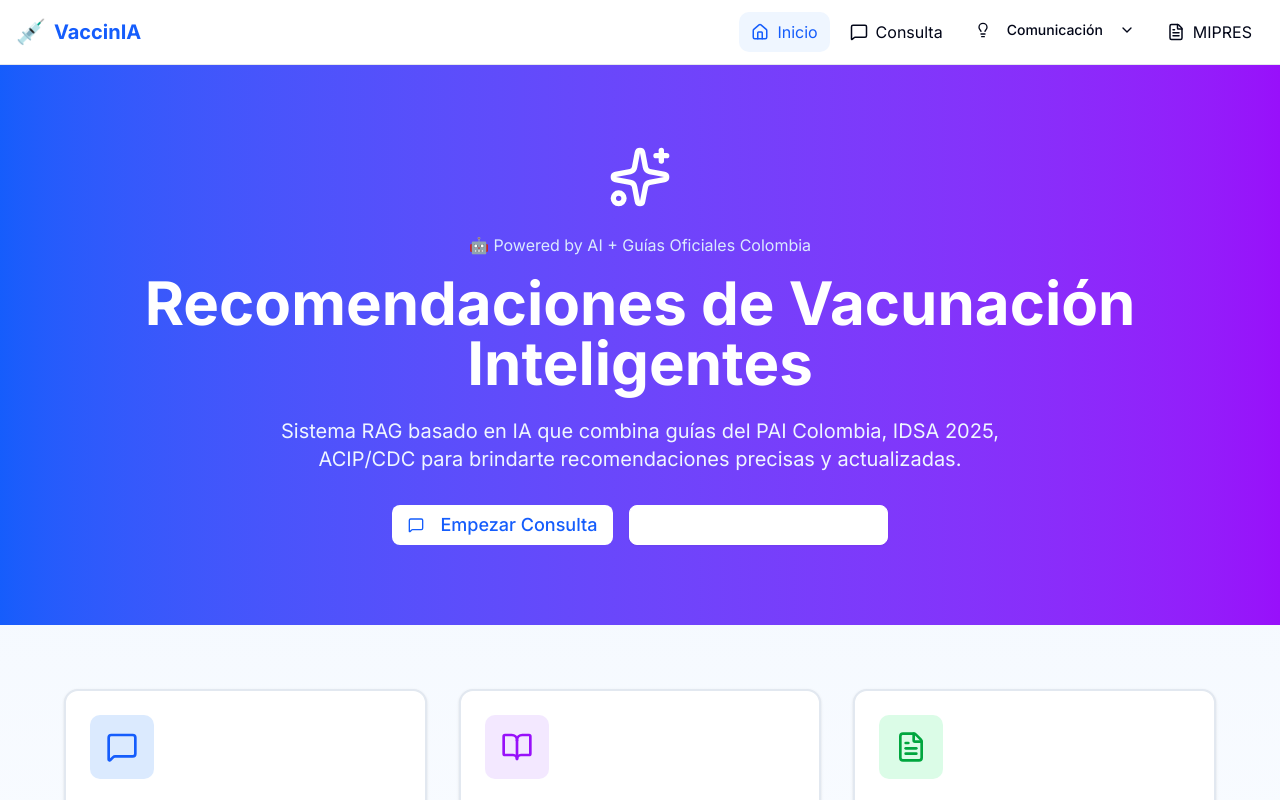
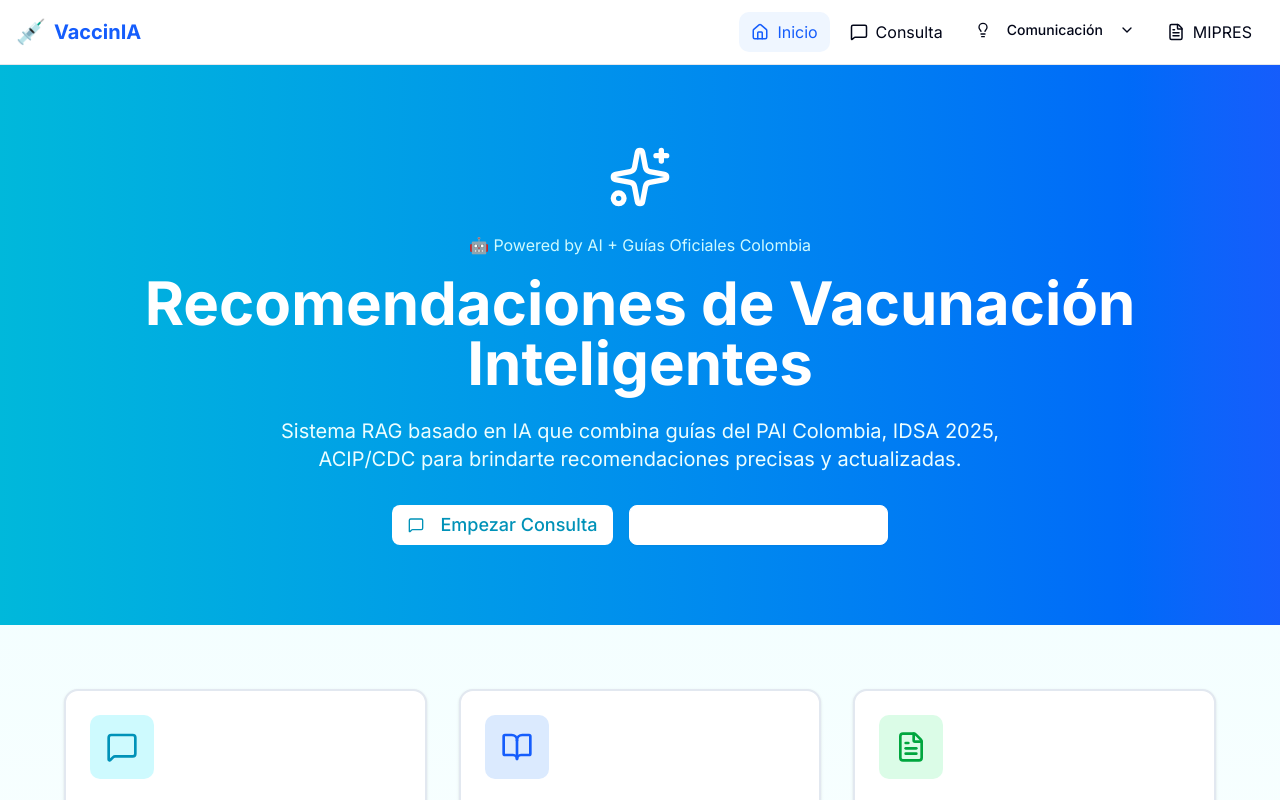
Before and after one commit to felipegutierr350/vaccinia-web, a Next.js app: page / in a window 1280 px wide. Shown: the top 800 px of the page. Built offline with nearby package versions, Linux system fonts and the light colour scheme.

Commit message:
fix: colores cyan correctos + texto botón comunicación

```diff
--- a/app/page.tsx
+++ b/app/page.tsx
@@ -7,25 +7,25 @@ import { MessageSquare, BookOpen, FileText, Sparkles } from "lucide-react";
 
 export default function Home() {
   return (
-    <div className="min-h-screen bg-gradient-to-b from-blue-50 to-white">
+    <div className="min-h-screen bg-gradient-to-b from-cyan-50 to-white">
       {/* Hero Section */}
-      <div className="bg-gradient-to-r from-blue-600 to-purple-600 text-white py-12 md:py-20">
+      <div className="bg-gradient-to-r from-cyan-500 to-blue-600 text-white py-12 md:py-20">
         <div className="container mx-auto px-4 text-center">
           <div className="flex justify-center mb-4 md:mb-6">
             <Sparkles className="h-12 w-12 md:h-16 md:w-16" />
           </div>
-          <div className="text-sm md:text-base mb-3 md:mb-4 text-blue-100">
+          <div className="text-sm md:text-base mb-3 md:mb-4 text-cyan-100">
             🤖 Powered by AI + Guías Oficiales Colombia
           </div>
           <h1 className="text-3xl sm:text-4xl md:text-6xl font-bold mb-4 md:mb-6">
             Recomendaciones de Vacunación Inteligentes
           </h1>
-          <p className="text-base md:text-xl max-w-3xl mx-auto mb-6 md:mb-8 text-blue-50 px-4">
+          <p className="text-base md:text-xl max-w-3xl mx-auto mb-6 md:mb-8 text-cyan-50 px-4">
             Sistema RAG basado en IA que combina guías del PAI Colombia, IDSA 2025, ACIP/CDC para brindarte recomendaciones precisas y actualizadas.
           </p>
           <div className="flex flex-col sm:flex-row gap-3 md:gap-4 justify-center px-4">
             <Link href="/consulta">
-              <Button size="lg" className="w-full sm:w-auto bg-white text-blue-600 hover:bg-blue-50 text-base md:text-lg px-6 md:px-8">
+              <Button size="lg" className="w-full sm:w-auto bg-white text-cyan-600 hover:bg-cyan-50 text-base md:text-lg px-6 md:px-8">
                 <MessageSquare className="mr-2 h-5 w-5" />
                 Empezar Consulta
               </Button>
@@ -45,10 +45,10 @@ export default function Home() {
         <div className="grid grid-cols-1 md:grid-cols-3 gap-4 md:gap-8 max-w-6xl mx-auto">
           {/* Consulta IA */}
           <Link href="/consulta" className="block">
-            <Card className="h-full hover:shadow-lg transition-shadow cursor-pointer border-2 hover:border-blue-500">
+            <Card className="h-full hover:shadow-lg transition-shadow cursor-pointer border-2 hover:border-cyan-500">
               <CardHeader>
-                <div className="w-12 h-12 md:w-16 md:h-16 bg-blue-100 rounded-lg flex items-center justify-center mb-3 md:mb-4">
-                  <MessageSquare className="h-6 w-6 md:h-8 md:w-8 text-blue-600" />
+                <div className="w-12 h-12 md:w-16 md:h-16 bg-cyan-100 rounded-lg flex items-center justify-center mb-3 md:mb-4">
+                  <MessageSquare className="h-6 w-6 md:h-8 md:w-8 text-cyan-600" />
                 </div>
                 <CardTitle className="text-lg md:text-xl">Consulta de IA</CardTitle>
                 <CardDescription className="text-sm md:text-base">
@@ -65,10 +65,10 @@ export default function Home() {
 
           {/* Tips Comunicación */}
           <Link href="/comunicacion" className="block">
-            <Card className="h-full hover:shadow-lg transition-shadow cursor-pointer border-2 hover:border-purple-500">
+            <Card className="h-full hover:shadow-lg transition-shadow cursor-pointer border-2 hover:border-blue-500">
               <CardHeader>
-                <div className="w-12 h-12 md:w-16 md:h-16 bg-purple-100 rounded-lg flex items-center justify-center mb-3 md:mb-4">
-                  <BookOpen className="h-6 w-6 md:h-8 md:w-8 text-purple-600" />
+                <div className="w-12 h-12 md:w-16 md:h-16 bg-blue-100 rounded-lg flex items-center justify-center mb-3 md:mb-4">
+                  <BookOpen className="h-6 w-6 md:h-8 md:w-8 text-blue-600" />
                 </div>
                 <CardTitle className="text-lg md:text-xl">Tips de Comunicación</CardTitle>
                 <CardDescription className="text-sm md:text-base">
@@ -106,7 +106,7 @@ export default function Home() {
 
         {/* Info Section */}
         <div className="mt-8 md:mt-16 max-w-4xl mx-auto">
-          <Card className="bg-gradient-to-r from-blue-50 to-purple-50 border-blue-200">
+          <Card className="bg-gradient-to-r from-cyan-50 to-blue-50 border-cyan-200">
             <CardContent className="pt-6 px-4 md:px-6">
               <h3 className="text-xl md:text-2xl font-bold mb-3 md:mb-4 text-center">
                 ¿Cómo funciona VaccinIA?
```
